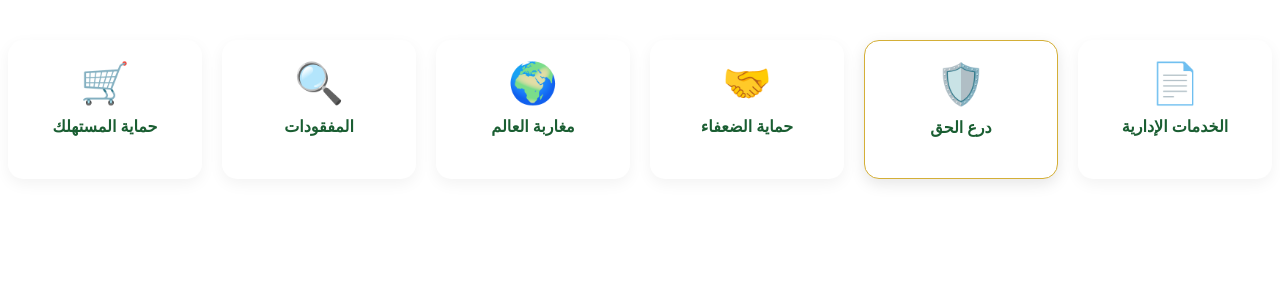
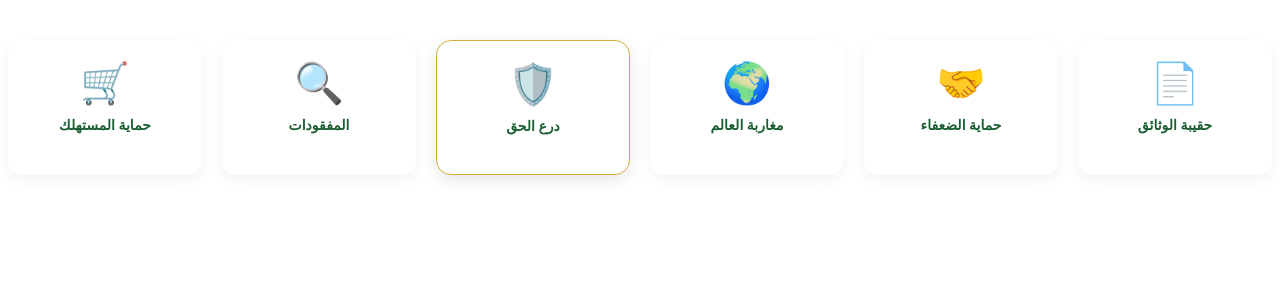
Before and after one commit to younessamsong09-hue/taourirt-app, a Flask app: template templates/includes/services_hub.html in a window 1280 px wide. Shown: the top 300 px of the page. Run offline with Flask 3, Linux system fonts and the light colour scheme; the template is opened without the code that fills it, so the values that code supplies are empty.

Commit message:
Update services_hub.html

```diff
--- a/templates/includes/services_hub.html
+++ b/templates/includes/services_hub.html
@@ -1,31 +1,32 @@
-<div class="services-grid" style="display: grid; grid-template-columns: repeat(auto-fit, minmax(180px, 1fr)); gap: 20px; margin: 40px 0;">
-    <div class="service-card" onclick="quickSearch('حماية المستهلك')" style="cursor:pointer; text-align:center; padding:20px; background:white; border-radius:15px; box-shadow:0 5px 15px rgba(0,0,0,0.05); transition:0.3s;">
+<div class="services-grid" style="display: grid; grid-template-columns: repeat(auto-fit, minmax(150px, 1fr)); gap: 20px; margin: 40px 0;">
+
+    <div class="service-card" onclick="quickSearch('حماية المستهلك')" style="cursor:pointer; text-align:center; padding:20px; background:white; border-radius:15px; box-shadow:0 5px 15px rgba(0,0,0,0.05);">
         <div style="font-size: 40px;">🛒</div>
-        <h4 style="color:#1a5e32; margin-top:10px;">حماية المستهلك</h4>
+        <h4 style="color:#1a5e32; margin-top:10px; font-size:14px;">حماية المستهلك</h4>
     </div>
 
-    <div class="service-card" onclick="quickSearch('مفقودات')" style="cursor:pointer; text-align:center; padding:20px; background:white; border-radius:15px; box-shadow:0 5px 15px rgba(0,0,0,0.05); transition:0.3s;">
+    <div class="service-card" onclick="quickSearch('مفقودات')" style="cursor:pointer; text-align:center; padding:20px; background:white; border-radius:15px; box-shadow:0 5px 15px rgba(0,0,0,0.05);">
         <div style="font-size: 40px;">🔍</div>
-        <h4 style="color:#1a5e32; margin-top:10px;">المفقودات</h4>
+        <h4 style="color:#1a5e32; margin-top:10px; font-size:14px;">المفقودات</h4>
     </div>
 
-    <div class="service-card" onclick="quickSearch('مغاربة العالم')" style="cursor:pointer; text-align:center; padding:20px; background:white; border-radius:15px; box-shadow:0 5px 15px rgba(0,0,0,0.05); transition:0.3s;">
-        <div style="font-size: 40px;">🌍</div>
-        <h4 style="color:#1a5e32; margin-top:10px;">مغاربة العالم</h4>
+    <div class="service-card" onclick="quickSearch('تحرير شكاية')" style="cursor:pointer; text-align:center; padding:20px; background:white; border-radius:15px; border: 1px solid #d4af37; box-shadow:0 5px 15px rgba(0,0,0,0.1);">
+        <div style="font-size: 40px;">🛡️</div>
+        <h4 style="color:#1a5e32; margin-top:10px; font-size:14px;">درع الحق</h4>
     </div>
 
-    <div class="service-card" onclick="quickSearch('دعم اجتماعي')" style="cursor:pointer; text-align:center; padding:20px; background:white; border-radius:15px; box-shadow:0 5px 15px rgba(0,0,0,0.05); transition:0.3s;">
-        <div style="font-size: 40px;">🤝</div>
-        <h4 style="color:#1a5e32; margin-top:10px;">حماية الضعفاء</h4>
+    <div class="service-card" onclick="quickSearch('مغاربة العالم')" style="cursor:pointer; text-align:center; padding:20px; background:white; border-radius:15px; box-shadow:0 5px 15px rgba(0,0,0,0.05);">
+        <div style="font-size: 40px;">🌍</div>
+        <h4 style="color:#1a5e32; margin-top:10px; font-size:14px;">مغاربة العالم</h4>
     </div>
 
-    <div class="service-card" onclick="quickSearch('شكاية')" style="cursor:pointer; text-align:center; padding:20px; background:white; border-radius:15px; box-shadow:0 5px 15px rgba(0,0,0,0.1); border: 1px solid #d4af37; transition:0.3s;">
-        <div style="font-size: 40px;">🛡️</div>
-        <h4 style="color:#1a5e32; margin-top:10px;">درع الحق</h4>
+    <div class="service-card" onclick="quickSearch('دعم اجتماعي')" style="cursor:pointer; text-align:center; padding:20px; background:white; border-radius:15px; box-shadow:0 5px 15px rgba(0,0,0,0.05);">
+        <div style="font-size: 40px;">🤝</div>
+        <h4 style="color:#1a5e32; margin-top:10px; font-size:14px;">حماية الضعفاء</h4>
     </div>
 
-    <div class="service-card" onclick="quickSearch('وثائق إدارية')" style="cursor:pointer; text-align:center; padding:20px; background:white; border-radius:15px; box-shadow:0 5px 15px rgba(0,0,0,0.05); transition:0.3s;">
+    <div class="service-card" onclick="quickSearch('وثائق إدارية')" style="cursor:pointer; text-align:center; padding:20px; background:white; border-radius:15px; box-shadow:0 5px 15px rgba(0,0,0,0.05);">
         <div style="font-size: 40px;">📄</div>
-        <h4 style="color:#1a5e32; margin-top:10px;">الخدمات الإدارية</h4>
+        <h4 style="color:#1a5e32; margin-top:10px; font-size:14px;">حقيبة الوثائق</h4>
     </div>
 </div>
```
